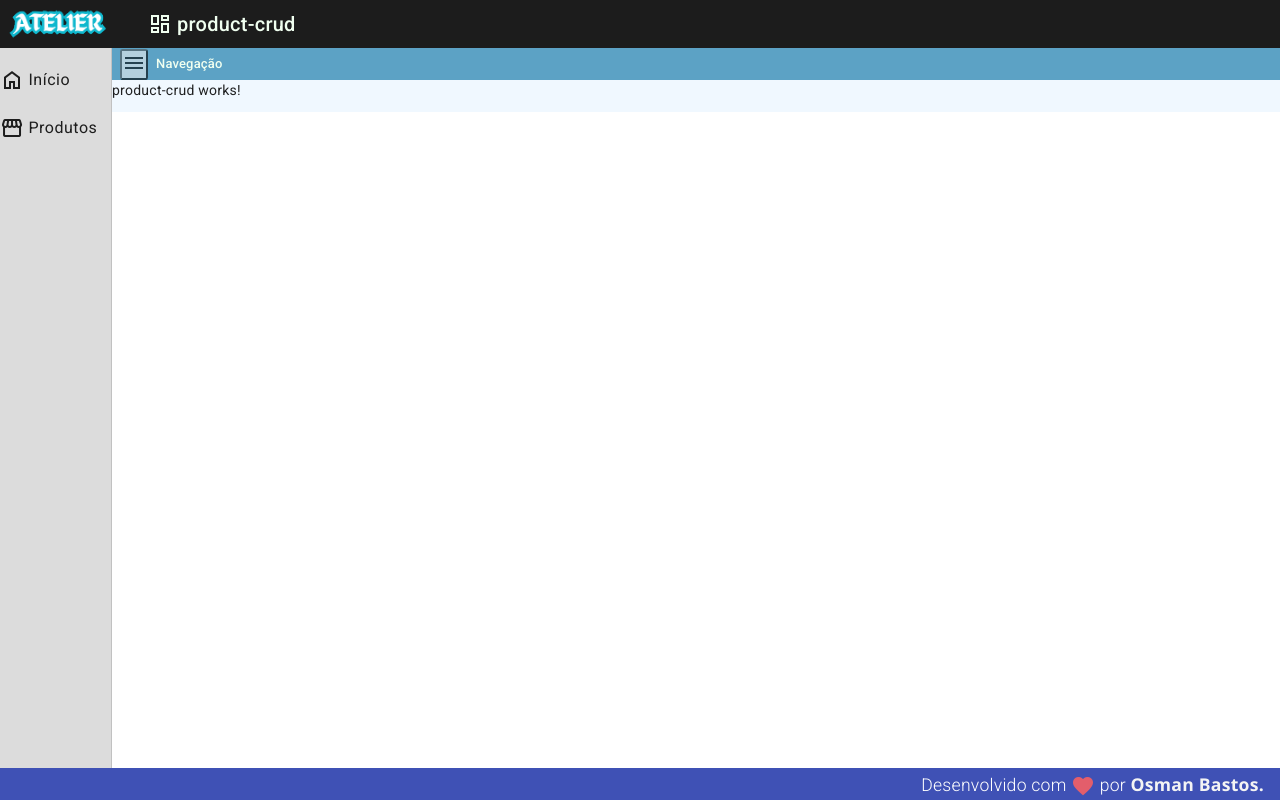
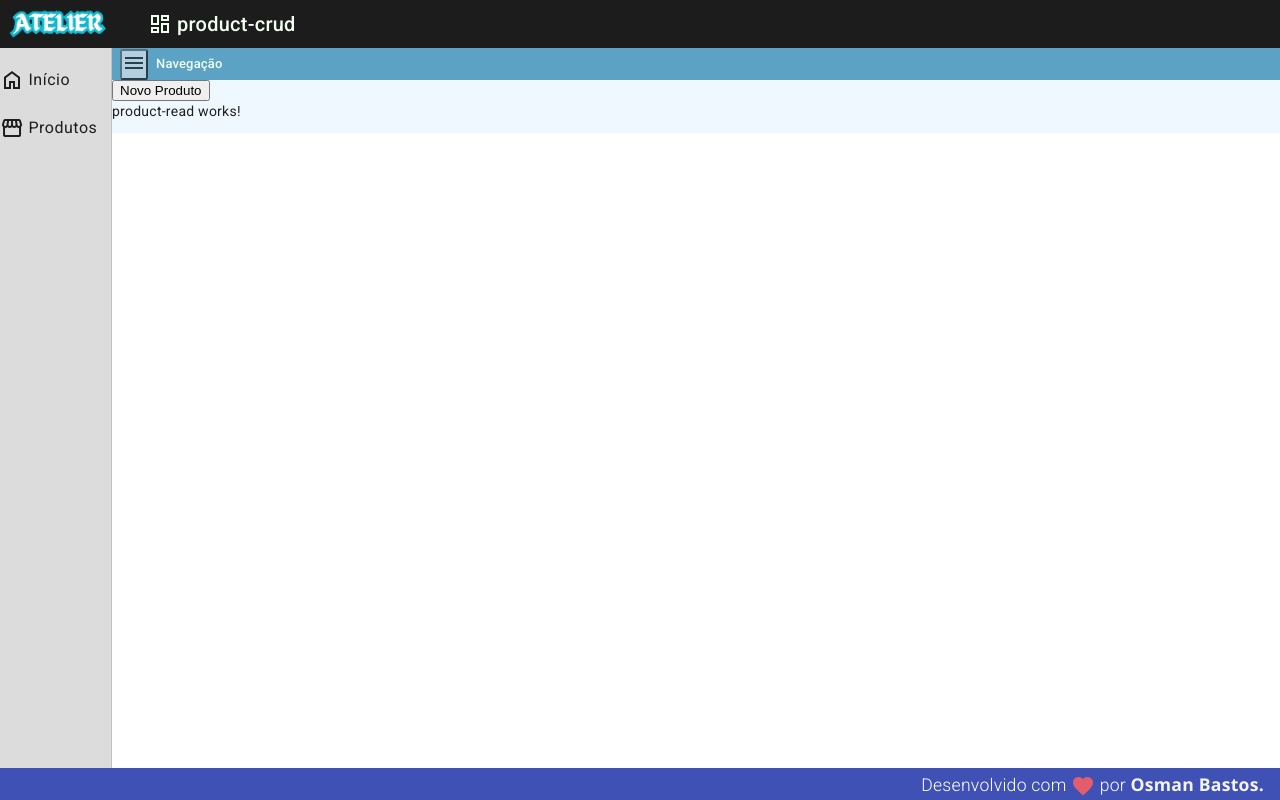
Before and after one commit to osmanbastos/project_crud_angular, an Angular app: page /products in a window 1280 px wide. Built offline with nearby package versions, Linux system fonts and the light colour scheme.

Commit message:
feat: added product-create in product-crud template

```diff
--- a/src/app/views/product-crud/product-crud.component.html
+++ b/src/app/views/product-crud/product-crud.component.html
@@ -1 +1,6 @@
-<p>product-crud works!</p>
+<button mat-raised-button
+    color="primary">
+    Novo Produto
+</button>
+
+<app-product-read></app-product-read>
--- a/src/app/views/product-crud/product-crud.component.ts
+++ b/src/app/views/product-crud/product-crud.component.ts
@@ -1,10 +1,11 @@
 import { Component } from '@angular/core';
 import { PageNameService } from '../../services/page-name.service';
+import { ProductReadComponent } from '../../components/product/product-read/product-read.component';
 
 @Component({
   selector: 'app-product-crud',
   standalone: true,
-  imports: [],
+  imports: [ProductReadComponent],
   templateUrl: './product-crud.component.html',
   styleUrl: './product-crud.component.css'
 })
```
Also changed, not shown: src/app/app.routes.ts (+9 -0 lines).
